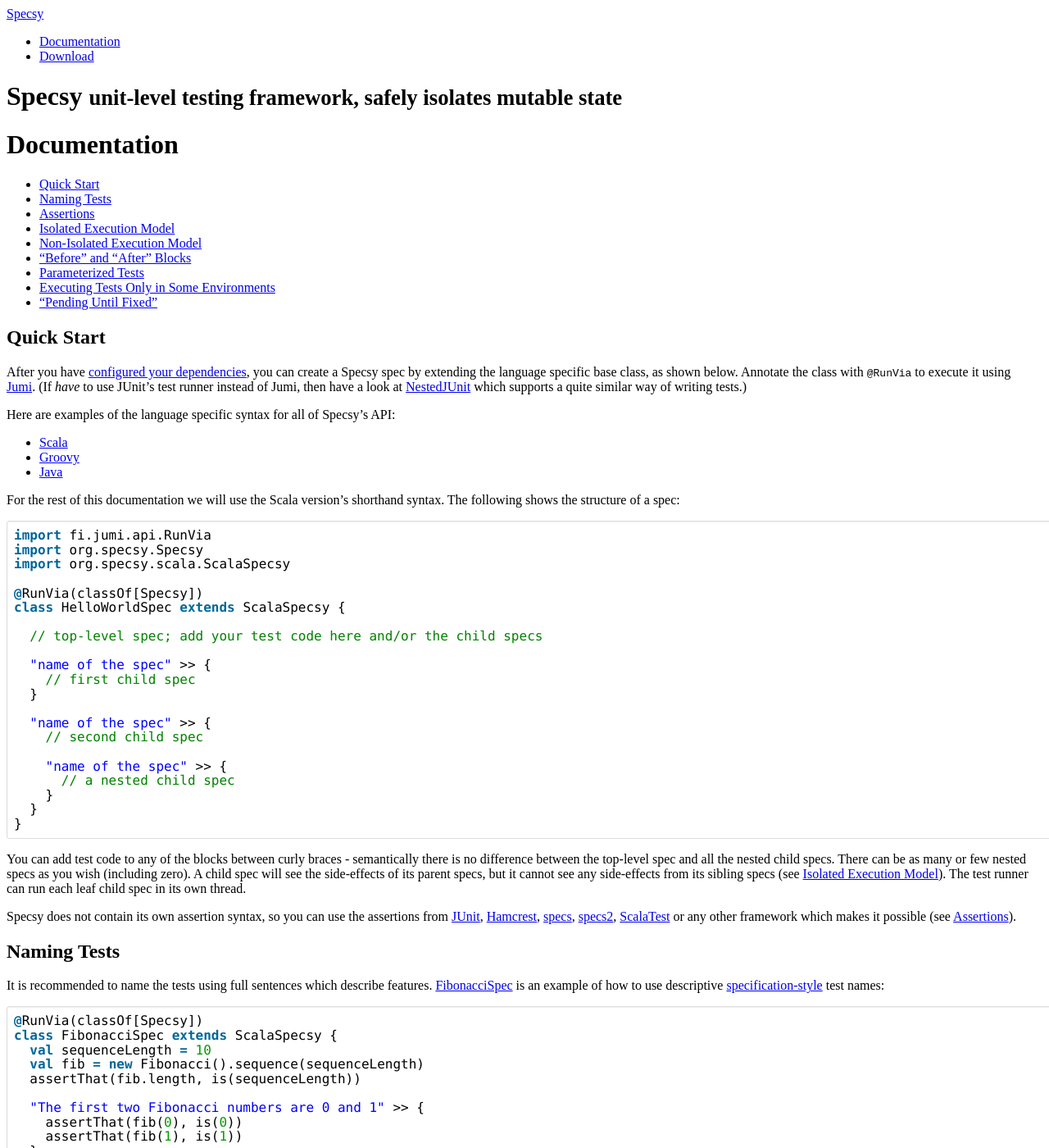
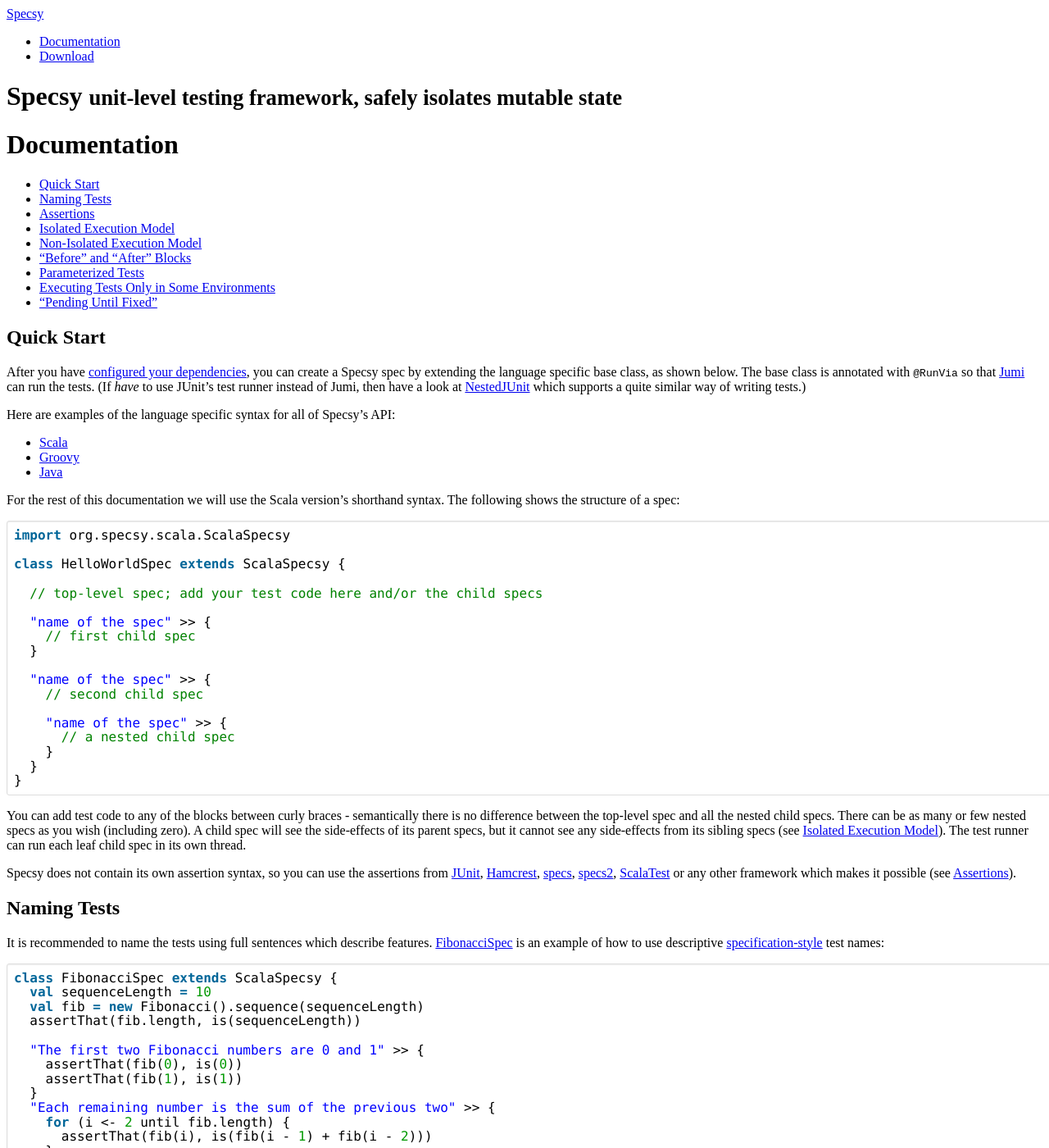
Before and after one commit to luontola/specsy, a Jekyll site: the page built from documentation.md, in a window 1280 px wide and 1400 px high. Shown: the whole window at 82% size. Built offline with Jekyll 4.4.1, drawn with Linux system fonts in a browser that asks for light colours; some of the changed text lies outside the part shown.

Commit message:
Updated documentation for 2.1.0

```diff
--- a/documentation.md
+++ b/documentation.md
@@ -19,7 +19,7 @@
 Quick Start
 -----------
 
-After you have [configured your dependencies](download.html), you can create a Specsy spec by extending the language specific base class, as shown below. Annotate the class with `@RunVia` to execute it using [Jumi](http://jumi.fi/). (If *have* to use JUnit's test runner instead of Jumi, then have a look at [NestedJUnit](https://github.com/orfjackal/nestedjunit) which supports a quite similar way of writing tests.)
+After you have [configured your dependencies](download.html), you can create a Specsy spec by extending the language specific base class, as shown below. The base class is annotated with `@RunVia` so that [Jumi](http://jumi.fi/) can run the tests. (If *have* to use JUnit's test runner instead of Jumi, then have a look at [NestedJUnit](https://github.com/orfjackal/nestedjunit) which supports a quite similar way of writing tests.)
 
 Here are examples of the language specific syntax for all of Specsy's API:
 
@@ -30,11 +30,8 @@
 For the rest of this documentation we will use the Scala version's shorthand syntax. The following shows the structure of a spec:
 
 <pre class="brush: scala">
-import fi.jumi.api.RunVia
-import org.specsy.Specsy
 import org.specsy.scala.ScalaSpecsy
 
-@RunVia(classOf[Specsy])
 class HelloWorldSpec extends ScalaSpecsy {
 
   // top-level spec; add your test code here and/or the child specs
@@ -64,7 +61,6 @@
 It is recommended to name the tests using full sentences which describe features. [FibonacciSpec] is an example of how to use descriptive [specification-style](http://blog.orfjackal.net/2010/02/three-styles-of-naming-tests.html) test names:
 
 <pre class="brush: scala">
-@RunVia(classOf[Specsy])
 class FibonacciSpec extends ScalaSpecsy {
   val sequenceLength = 10
   val fib = new Fibonacci().sequence(sequenceLength)
@@ -104,7 +100,6 @@
 To use the assertions from [specs](http://code.google.com/p/specs/), mix in one of the traits mentioned in [specs' matchers guide](http://code.google.com/p/specs/wiki/MatchersGuide#Use_specs_matchers_alone). For example:
 
 <pre class="brush: scala">
-@RunVia(classOf[Specsy])
 class SomeSpec extends ScalaSpecsy with SpecsMatchers {
 }
 </pre>
@@ -114,7 +109,6 @@
 To use the assertions from [ScalaTest](http://www.scalatest.org/), mix in the [org.scalatest.matchers.ShouldMatchers](http://doc.scalatest.org/1.8/index.html#org.scalatest.matchers.ShouldMatchers) trait or one of the other matcher traits:
 
 <pre class="brush: scala">
-@RunVia(classOf[Specsy])
 class SomeSpec extends ScalaSpecsy with ShouldMatchers {
 }
 </pre>
@@ -128,7 +122,6 @@
 [StackSpec] illustrates the isolated execution model. As you notice, the stack is a mutable data structure and it is being modified in nearly every child spec. But each child spec can trust that it sees only the modifications made in its parent specs, so there are no weird order-dependent test failures - everything just works as expected. It's kind of like *lexical scoping* applied to side-effects. Specsy accomplishes this by creating multiple fresh instances of the test class and selectively executing the nested specs.
 
 <pre class="brush: scala">
-@RunVia(classOf[Specsy])
 class StackSpec extends ScalaSpecsy {
   val stack = new scala.collection.mutable.Stack[String]
 
@@ -174,7 +167,6 @@
 In some cases it may be desirable to avoid the isolation of side-effects; perhaps it would make the tests harder to organize (e.g. writing tests for a multi-step process) or it would affect performance too much (e.g. side-effect free parameterized tests). For those situations you may call `shareSideEffects()` which will cause all child specs of the current spec to see each other's side-effects. [ShareSideEffectsExampleSpec] illustrates this:
 
 <pre class="brush: scala">
-@RunVia(classOf[Specsy])
 class ShareSideEffectsExampleSpec extends ScalaSpecsy {
   var counter = 0
 
@@ -209,7 +201,6 @@
 [DeferBlocksExampleSpec] shows how the defer blocks can be used:
 
 <pre class="brush: scala">
-@RunVia(classOf[Specsy])
 class DeferBlocksExampleSpec extends ScalaSpecsy {
   val dir = Paths.get("temp-directory-" + UUID.randomUUID())
   Files.createDirectory(dir)
@@ -246,7 +237,6 @@
 The code duplication in the above spec could be removed by extracting a method out of it, although it requires knowledge of Scala's more advanced features. [DeferBlocksExample2Spec] does the same thing as above, but with less code:
 
 <pre class="brush: scala">
-@RunVia(classOf[Specsy])
 class DeferBlocksExample2Spec extends ScalaSpecsy {
   val dir = createWithCleanup(Paths.get("temp-directory-" + UUID.randomUUID()), Files.createDirectory(_))
   val file1 = createWithCleanup(dir.resolve("file 1.txt"), Files.createFile(_))
@@ -277,7 +267,6 @@
 Because Specsy's spec declarations are implemented as method calls which take a closure as a parameter (see [ScalaSpecsy]), it's simple to use the framework for parameterized tests. [ParameterizedExampleSpec] shows how to do it:
 
 <pre class="brush: scala">
-@RunVia(classOf[Specsy])
 class ParameterizedExampleSpec extends ScalaSpecsy {
   val parameters = List(
     (0, 0),
@@ -308,7 +297,6 @@
 Since in Specsy every spec is a closure, it is very easy to customize how individual specs are run. For example, let's say that some of the tests require Java 8 to be able to run. You can write a helper method such as the `worksOnlyOnJava8` in [EnvironmentFilterExampleSpec], as shown below, and mark/surround the closures of affected specs with it.
 
 <pre class="brush: scala">
-@RunVia(classOf[Specsy])
 class EnvironmentFilterExampleSpec extends ScalaSpecsy {
 
   "This test is run every time" >> {
@@ -359,7 +347,6 @@
 Specsy does not (yet) have a concept of "pending", but you can achieve almost the same thing by making the test pass and by having the `pendingUntilFixed` method in a helper class which all tests use, so that it's easy to seach for all its usages to find out which tests are pending. [PendingUntilFixedExampleSpec] illustrates this:
 
 <pre class="brush: scala">
-@RunVia(classOf[Specsy])
 class PendingUntilFixedExampleSpec extends ScalaSpecsy {
 
   "An acceptance test for an already implemented feature" >> {
```
